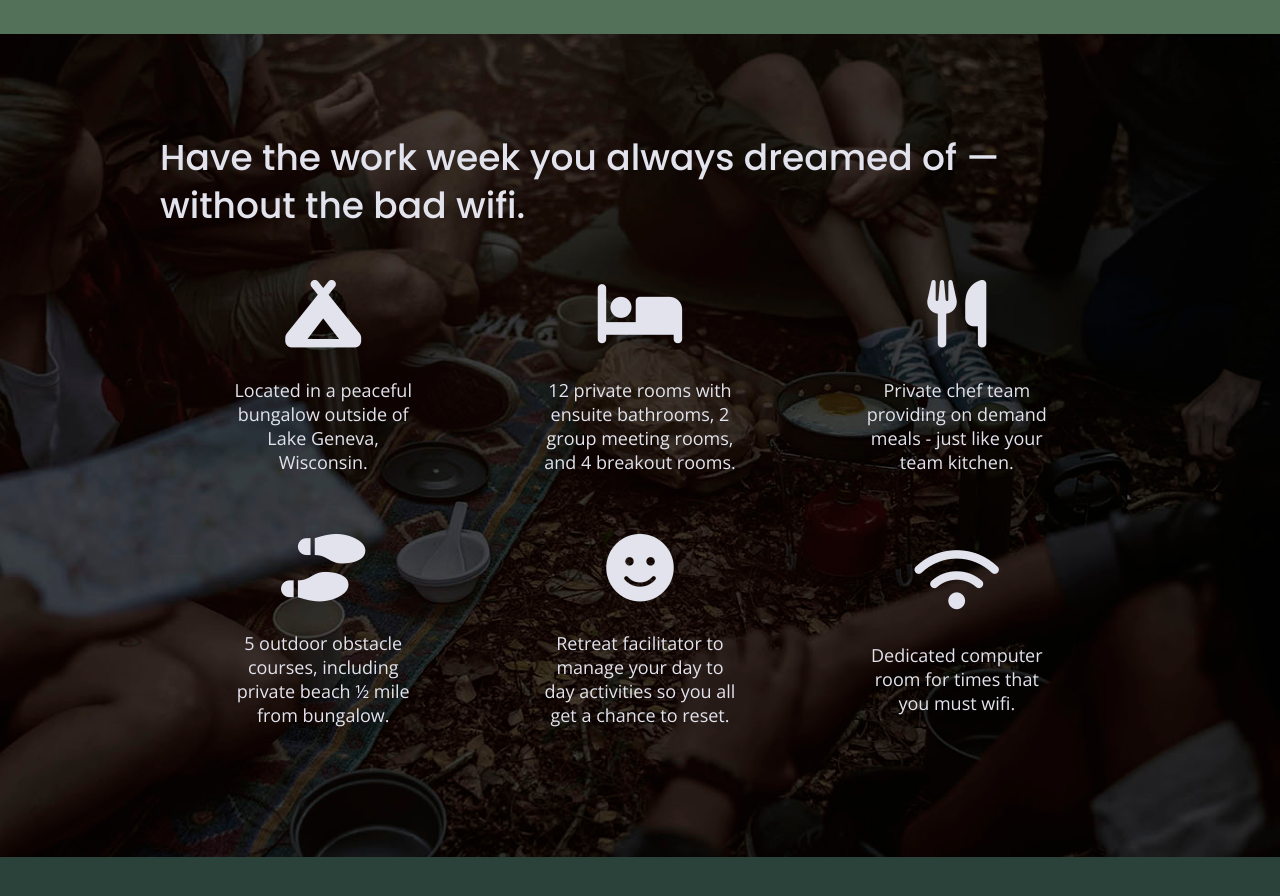
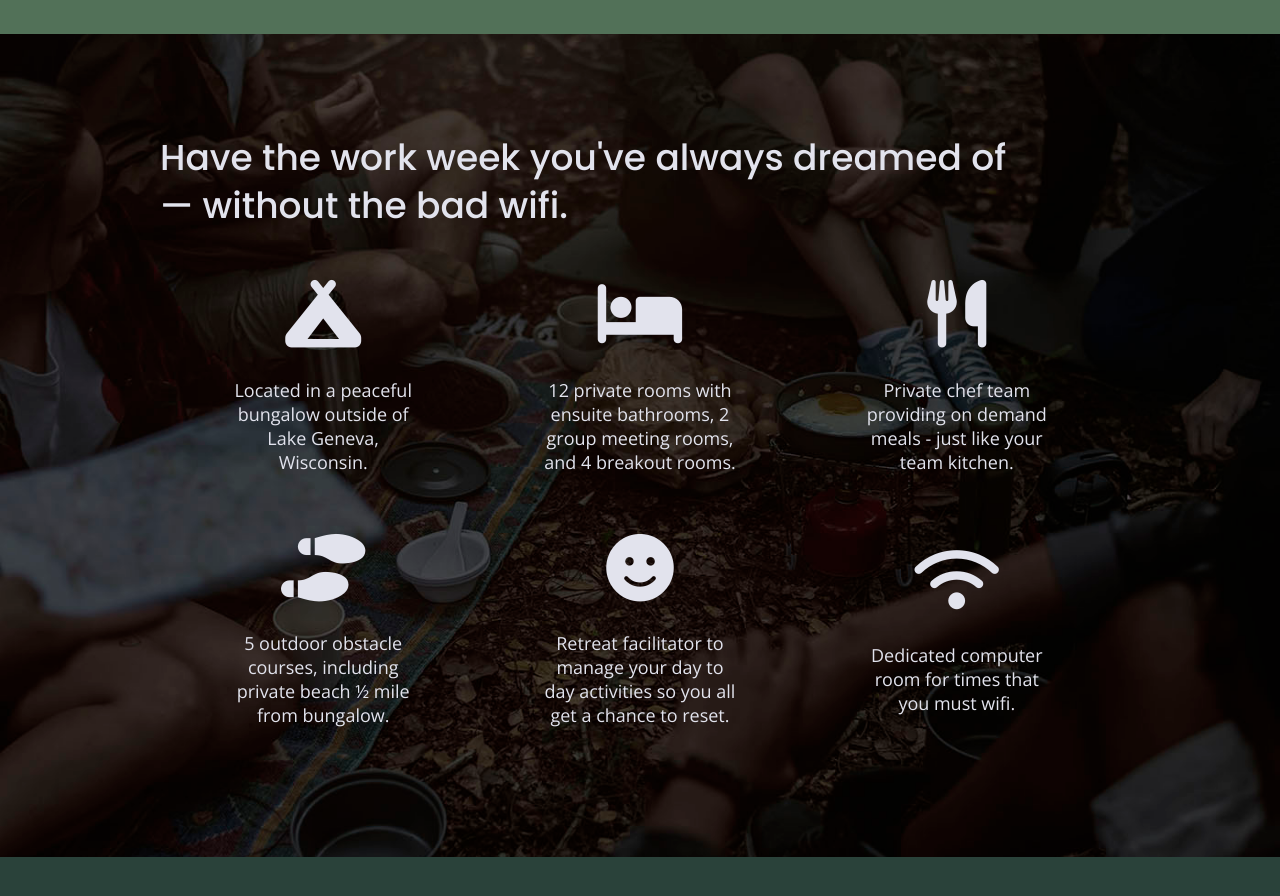
Before and after one commit to Sammyada/unplugged, a website built with Parcel: page index.html in a window 1280 px wide. Shown: the part 960-1856 px from the top of the page. Built offline with nearby package versions, Linux system fonts and the light colour scheme.

Commit message:
Cleaned up webpage

```diff
--- a/index.html
+++ b/index.html
@@ -70,7 +70,7 @@
 
   <section class="features">
     <div class="content-wrapper">
-      <h2>Have the work week you always dreamed of — without the bad wifi.</h2>
+      <h2>Have the work week you've always dreamed of — without the bad wifi.</h2>
       <div class="features-items">
         <article>
           <p class="fontawesome-icon">
```
